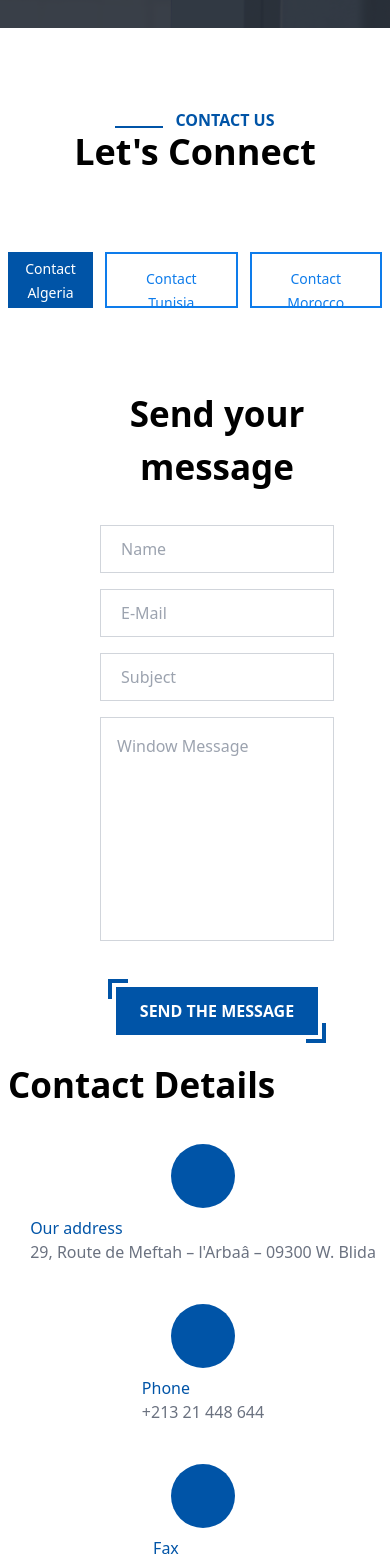
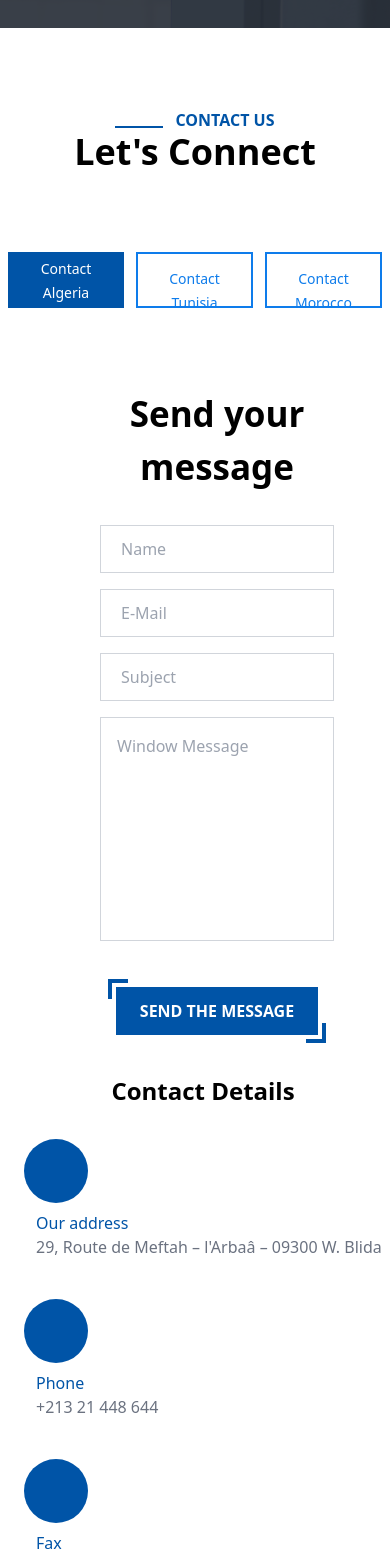
Before and after one commit to Mostofareza3/MFG, a Next.js app: page /contact in a window 390 px wide. Shown: the part 432-1991 px from the top of the page. Built offline with nearby package versions, Linux system fonts and the light colour scheme.

Commit message:
responsive done

```diff
--- a/src/app/components/oursite.tsx
+++ b/src/app/components/oursite.tsx
@@ -65,7 +65,7 @@ export default function Oursite() {
           height="1357px"
         >
           <path
-            fill-rule="evenodd"
+            fillRule="evenodd"
             opacity="0.851"
             fill="rgb(0, 176, 240)"
             d="M1808.934,0.501 L2588.437,285.678 L788.745,1356.512 L0.382,1052.585 L1808.934,0.501 Z"
--- a/src/app/contact/buttonGroup.tsx
+++ b/src/app/contact/buttonGroup.tsx
@@ -5,9 +5,9 @@ function ButtonGroup({ onSelectCountry }: any) {
   const [isSelected, setIsSelected] = React.useState<string | null>("Algeria");
 
   const selectedButtonStyle =
-    "w-[208px] h-[56px] max-lg:w-[150px] group relative bg-secondary hover:bg-[#0e7ceb] py-3 px-6 text-white outline-none focus:bg-secondary max-lg:px-2 max-lg:py-1";
+    "w-[208px] h-[56px] max-lg:w-[150px] group relative bg-secondary hover:bg-[#0e7ceb] py-3 max-lg-py-1 px-6 max-lg:px-2 text-white outline-none focus:bg-secondary max-lg:px-2 max-lg:py-1";
   const unSelectedButtonStyle =
-    "w-[208px] h-[56px] group relative bg-inherit text-[#0e7ceb]  border-2 border-[#0e7ceb] py-3 px-6 outline-none hover:bg-gray-200";
+    "w-[208px] h-[56px] max-lg:w-[150px] group relative bg-inherit text-[#0e7ceb]  border-2 border-[#0e7ceb] py-3 max-lg-py-1 px-6 max-lg:px-2 outline-none hover:bg-gray-200";
 
   const handleCountryClick = (country: any) => {
     onSelectCountry(country);
--- a/src/app/contact/contact.tsx
+++ b/src/app/contact/contact.tsx
@@ -89,11 +89,11 @@ export default function Contact() {
             </form>
           </div>
           <address id="details" className="mx-2 sm:mx-12 space-y-8 w-[40%] max-lg:w-full">
-            <h2 className="text-[35px] text-left mb-8 font-bold not-italic ">
+            <h2 className="text-[35px] max-md:text-2xl max-lg:text-center max-lg:mt-4 text-left mb-8 font-bold not-italic ">
               Contact Details
             </h2>
 
-            <div id="address" className="flex flex-col sm:flex sm:flex-row items-center">
+            <div id="address" className="flex flex-col sm:flex sm:flex-row items-center max-lg:items-start max-lg:ml-4 max-md:ml-4">
               <div className="flex h-16 rounded-full w-16 min-w-C64 justify-center items-center bg-secondary">
                 <span>
                   <i className="fa fa-2x fa-map-marker text-white"></i>
@@ -112,7 +112,7 @@ export default function Contact() {
                 </a>
               </div>
             </div>
-            <div id="phone" className="flex flex-col sm:flex sm:flex-row items-center">
+            <div id="phone" className="flex flex-col sm:flex sm:flex-row max-lg:items-start max-lg:ml-4 max-md:ml-4">
               <div className="flex h-16 rounded-full w-16 min-w-C64 justify-center items-center bg-secondary">
                 <span>
                   <i className="fa fa-2x fa-phone text-white"></i>
@@ -131,7 +131,7 @@ export default function Contact() {
                 </a>
               </div>
             </div>
-            <div id="phone" className="flex flex-col sm:flex sm:flex-row items-center">
+            <div id="phone" className="flex flex-col sm:flex sm:flex-row items-center max-lg:items-start max-lg:ml-4 max-md:ml-4">
               <div className="flex h-16 rounded-full w-16 min-w-C64 justify-center items-center bg-secondary">
                 <span>
                   <i className="fa fa-2x fa-print text-white"></i>
@@ -149,7 +149,7 @@ export default function Contact() {
                 </a>
               </div>
             </div>
-            <div id="commercial" className="flex flex-col sm:flex sm:flex-row items-center">
+            <div id="commercial" className="flex flex-col sm:flex sm:flex-row items-center max-lg:items-start max-lg:ml-4 max-md:ml-4">
               <div className="flex h-16 rounded-full w-16 min-w-C64 justify-center items-center bg-secondary">
                 <span>
                   <i className="fa fa-2x fa-envelope text-white"></i>
@@ -168,7 +168,7 @@ export default function Contact() {
                 </a>
               </div>
             </div>
-            <div id="service" className="flex flex-col sm:flex sm:flex-row items-center">
+            <div id="service" className="flex flex-col sm:flex sm:flex-row items-center max-lg:items-start max-lg:ml-4 max-md:ml-4">
               <div className="flex h-16 rounded-full w-16 min-w-C64 justify-center items-center bg-secondary">
                 <span>
                   <i className="fa fa-2x fa-envelope text-white"></i>
@@ -194,7 +194,7 @@ export default function Contact() {
                 }
               </div>
             </div>
-            <div id="commercial" className="flex flex-col sm:flex sm:flex-row items-center">
+            <div id="commercial" className="flex flex-col sm:flex sm:flex-row items-center max-lg:items-start max-lg:ml-4 max-md:ml-4">
               <div className="flex h-16 rounded-full w-16 min-w-C64 justify-center items-center bg-secondary">
                 <span>
                   <i className="fa fa-2x fa-envelope text-white"></i>
--- a/src/app/contact/faq.tsx
+++ b/src/app/contact/faq.tsx
@@ -20,15 +20,15 @@ export default function FAQSection() {
             Frequently Asked Questions
           </h3>
         </div>
-        <div className="flex items-center justify-center py-5 max-w-7xl mx-auto gap-4 relative h-[550px]">
-            <div className="flex flex-col lg:flex lg:flex-row w-full mx-auto z-50 absolute max-w-[625px] top-10 left-3">
+        <div className="flex items-center justify-center py-5 max-w-7xl mx-auto gap-4 relative h-[550px] max-xl:h-full max-xl:flex-col">
+            <div className="flex flex-col lg:flex lg:flex-row w-full mx-auto z-50 absolute max-w-[625px] top-10 left-3 max-xl:relative">
                 <Layout
                 data={data.slice(0, 5)}
                 turn={leftActive}
                 setTurn={setLeftActive}
                 />
             </div>
-            <div className="flex flex-col lg:flex lg:flex-row w-full mx-auto z-50 absolute max-w-[625px] top-10 right-3 max-lg:hidden">
+            <div className="flex flex-col lg:flex lg:flex-row w-full mx-auto z-50 absolute max-w-[625px] top-10 right-3 max-xl:right-0 max-xl:relative">
                 <Layout
                 data={data.slice(5, 10)}
                 turn={rightActive}
--- a/src/components/Accordion.tsx
+++ b/src/components/Accordion.tsx
@@ -33,14 +33,14 @@ const Accordion = ({question, answer, turn, setTurn, idx}: Props) => {
        className={`bg-transparent shadow cursor-pointer w-full h-full ${turn![idx]}`}>
         <div className=''>
            <div className={`flex items-center justify-between h-[76px] text-left ${turn![idx] && "bg-[#0054A7] text-white"}`}>
-              <span className={`mx-8 text-[20px] font-medium lg:font-semibold lg:text-xl text-sm  ${turn![idx] ? "text-white" :"text-[#0054A7]"}`}>{question}</span>
+              <span className={`mx-8 xl:text-xl font-medium lg:font-semibold lg:text-base text-sm  ${turn![idx] ? "text-white" :"text-[#0054A7]"}`}>{question}</span>
               <div className="mr-4">
                { turn![idx] ? <span className="text-white text-[40px]"> - </span> :
                 <Image src={plus} alt="" width={20} height={20}/>}
               </div>
            </div>
            <div ref={contentRef} className='ml-8 mr-4 overflow-hidden text-left transition-all duration-500 h-full'>
-              <p className='text-[18px] py-1 my-3 font-normal leading-normal text-justify whitespace-pre-line'>
+              <p className='text-[18px] py-1 my-3 font-normal leading-normal text-justify whitespace-pre-line text-base xl:text-xl'>
                 {answer}
               </p>
            </div>
```
